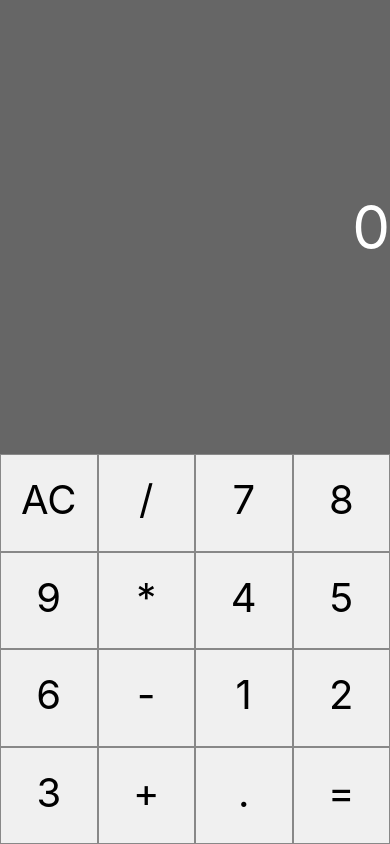
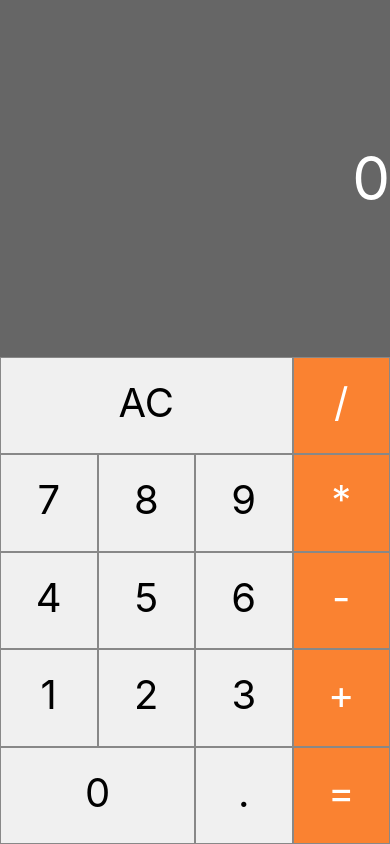
Before and after one commit to liviacardoso03/calculator-react-native, a React Native app: screen / in a window 390 px wide. Built offline with nearby package versions, Linux system fonts and the light colour scheme.

Commit message:
Buttons of calculator

```diff
--- a/App.js
+++ b/App.js
@@ -8,27 +8,38 @@
     displayValue: '0',
   };
 
+  addDigit = n => {
+    this.setState({displayValue: n});
+  };
+
+  clearMemory = () => {
+    this.setState({displayValue: '0'});
+  };
+
+  setOperation = operation => {};
+
   render() {
     return (
       <SafeAreaView style={styles.container}>
         <Display value={this.state.displayValue} />
         <SafeAreaView style={styles.buttons}>
-          <Button label="AC" />
-          <Button label="/" />
-          <Button label="7" />
-          <Button label="8" />
-          <Button label="9" />
-          <Button label="*" />
-          <Button label="4" />
-          <Button label="5" />
-          <Button label="6" />
-          <Button label="-" />
-          <Button label="1" />
-          <Button label="2" />
-          <Button label="3" />
-          <Button label="+" />
-          <Button label="." />
-          <Button label="=" />
+          <Button label="AC" triple onClick={this.clearMemory} />
+          <Button label="/" operation onClick={this.setOperation} />
+          <Button label="7" onClick={this.addDigit} />
+          <Button label="8" onClick={this.addDigit} />
+          <Button label="9" onClick={this.addDigit} />
+          <Button label="*" operation onClick={this.setOperation} />
+          <Button label="4" onClick={this.addDigit} />
+          <Button label="5" onClick={this.addDigit} />
+          <Button label="6" onClick={this.addDigit} />
+          <Button label="-" operation onClick={this.setOperation} />
+          <Button label="1" onClick={this.addDigit} />
+          <Button label="2" onClick={this.addDigit} />
+          <Button label="3" onClick={this.addDigit} />
+          <Button label="+" operation onClick={this.setOperation} />
+          <Button label="0" double onClick={this.addDigit} />
+          <Button label="." onClick={this.addDigit} />
+          <Button label="=" operation onClick={this.setOperation} />
         </SafeAreaView>
       </SafeAreaView>
     );
--- a/src/components/Button.js
+++ b/src/components/Button.js
@@ -2,9 +2,23 @@
 import {StyleSheet, Text, Dimensions, TouchableHighlight} from 'react-native';
 
 export default props => {
+  const stylesButton = [styles.buttons];
+
+  if (props.double) {
+    stylesButton.push(styles.buttonDouble);
+  }
+
+  if (props.triple) {
+    stylesButton.push(styles.buttonTriple);
+  }
+
+  if (props.operation) {
+    stylesButton.push(styles.operationButton);
+  }
+
   return (
-    <TouchableHighlight onPress={props.onClick}>
-      <Text style={styles.buttons}>{props.label}</Text>
+    <TouchableHighlight onPress={() => props.onClick(props.label)}>
+      <Text style={stylesButton}>{props.label}</Text>
     </TouchableHighlight>
   );
 };
@@ -20,4 +34,17 @@
     borderWidth: 1,
     borderColor: '#888',
   },
+
+  operationButton: {
+    color: '#fff',
+    backgroundColor: '#fa8231',
+  },
+
+  buttonDouble: {
+    width: (Dimensions.get('window').width / 4) * 2,
+  },
+
+  buttonTriple: {
+    width: (Dimensions.get('window').width / 4) * 3,
+  },
 });
```
